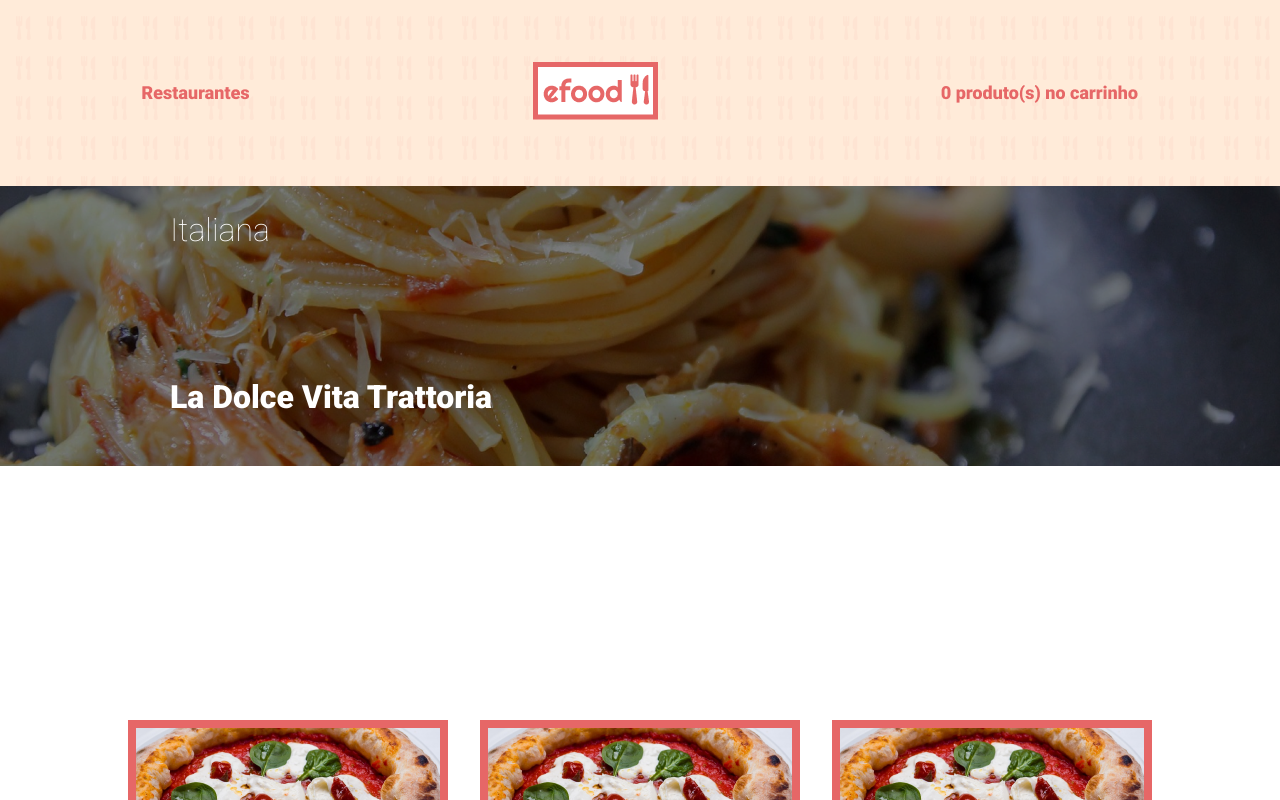
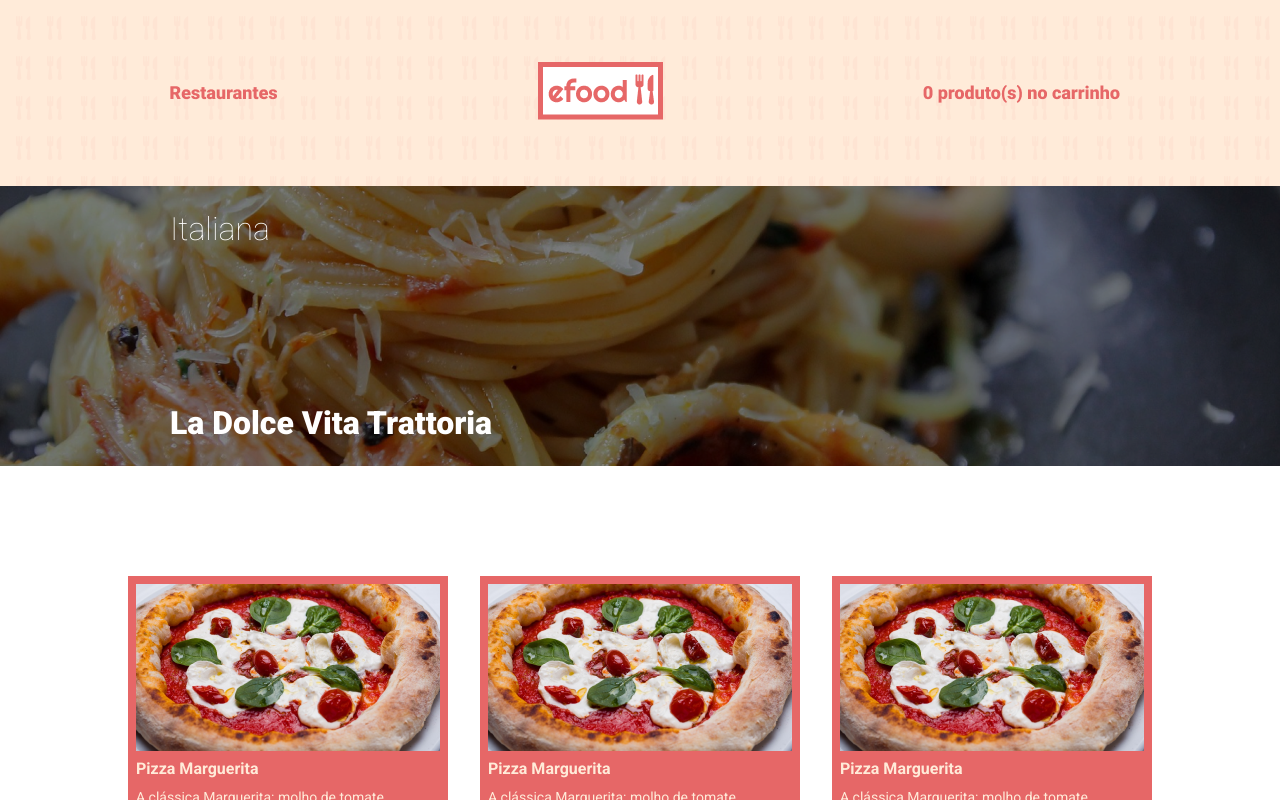
Before and after one commit to TamaradeMoura/efood, a React (Create React App) app: page /categories in a window 1280 px wide. Shown: the top 800 px of the page. Built offline with nearby package versions, Linux system fonts and the light colour scheme.

Commit message:
novo commit

```diff
--- a/src/components/Header/styles.ts
+++ b/src/components/Header/styles.ts
@@ -14,7 +14,7 @@
 export const Titulo = styled.div`
     width: 539px;
     height: 84px;
-    margin: 180px auto;
+    margin: 138px auto;
 
     h1 {
       font-size: 36px;
--- a/src/components/MenuList/index.tsx
+++ b/src/components/MenuList/index.tsx
@@ -1,4 +1,5 @@
 import { Link } from "react-router-dom"
+
 import Pratos from "../../models/Pratos"
 import List from "../ConteudoList"
 import logo from '../../assets/images/logo.png'
@@ -8,7 +9,7 @@
 import carrinho from '../../assets/images/carrinho.png'
 
 
-import { Group, Header, Header2, Titulo1, Titulo2 } from "./styles"
+import { Group, Header, Header2, Titulo1 } from "./styles"
 
 
 export type Props = {
@@ -25,17 +26,23 @@
   return (
     <>
     <Header style={{backgroundImage: `url(${fundo})`}}>
-      <img className="imgEsq" src={restaurantes} alt="restaurantes" />
-    <Link to='/'>
-      <div className='logo'>
-        <img src={logo} alt="logo efood" />
+      <div className="imgEsq">
+        <img src={restaurantes} alt="restaurantes" />
       </div>
-    </Link>
-    <img className="imgDir" src={carrinho} alt="carrinho" />
+      <div className="logo">
+        <Link to='/'>
+          <img src={logo} alt="logo efood" />
+        </Link>
+      </div>
+    <div className="imgDir">
+      <img src={carrinho} alt="carrinho" />
+    </div>
     </Header>
     <Header2 style={{backgroundImage: `url(${apresentacao})`}}>
-      <Titulo1>Italiana</Titulo1>
-      <Titulo2>La Dolce Vita Trattoria</Titulo2>
+      <Titulo1>
+        <h1>Italiana</h1>
+        <h1 className="segundo">La Dolce Vita Trattoria</h1>
+      </Titulo1>
     </Header2>
     <Group>
       {prato.map((prato) => (
--- a/src/components/MenuList/styles.ts
+++ b/src/components/MenuList/styles.ts
@@ -1,3 +1,4 @@
+
 import styled from "styled-components";
 
 
@@ -5,16 +6,30 @@
   width: 100%;
   height: 186px;
   display: flex;
-  justify-content: space-around;
-  align-items: center;
 
+  .imgEsq {
+    display: flex;
+    align-items: center;
+    margin-left: 170px;
+  }
 
+  .imgDir {
+    display: flex;
+    align-items: center;
+    margin-right: 160px;
+  }
+
+  .logo {
+    display: flex;
+    align-items: center;
+    margin: 0 auto;
+  }
 `
 
 export const Group = styled.div`
   width: 1024px;
   max-width: 100%;
-  margin: 200px auto 120px;
+  margin: 56px auto 120px;
   display: grid;
   grid-template-columns: 1fr 1fr 1fr;
   gap: 32px;
@@ -28,21 +43,24 @@
 
 `
 
-export const Titulo1 = styled.h1`
-  position: relative;
-  left: 170px;
-  top: 25px;
-  color: #fff;
-  font-weight: 100;
-  font-size: 32px;
-  width: 101px;
+export const Titulo1 = styled.div`
+  display: flex;
+  flex-direction: column;
+  margin-left: 170px;
+
+  h1 {
+    color: #fff;
+    font-weight: 100;
+    font-size: 32px;
+    margin-top: 24px;
+  }
+
+  .segundo {
+    color: #fff;
+    font-weight: 900;
+    font-size: 32px;
+    margin-top: 156px;
+  }
+
+
 `
-
-export const Titulo2 = styled.h1`
-  position: relative;
-  left: 170px;
-  top: 154px;
-  color: #fff;
-  width: 676px;
-  font-weight: 900;
-`
```
